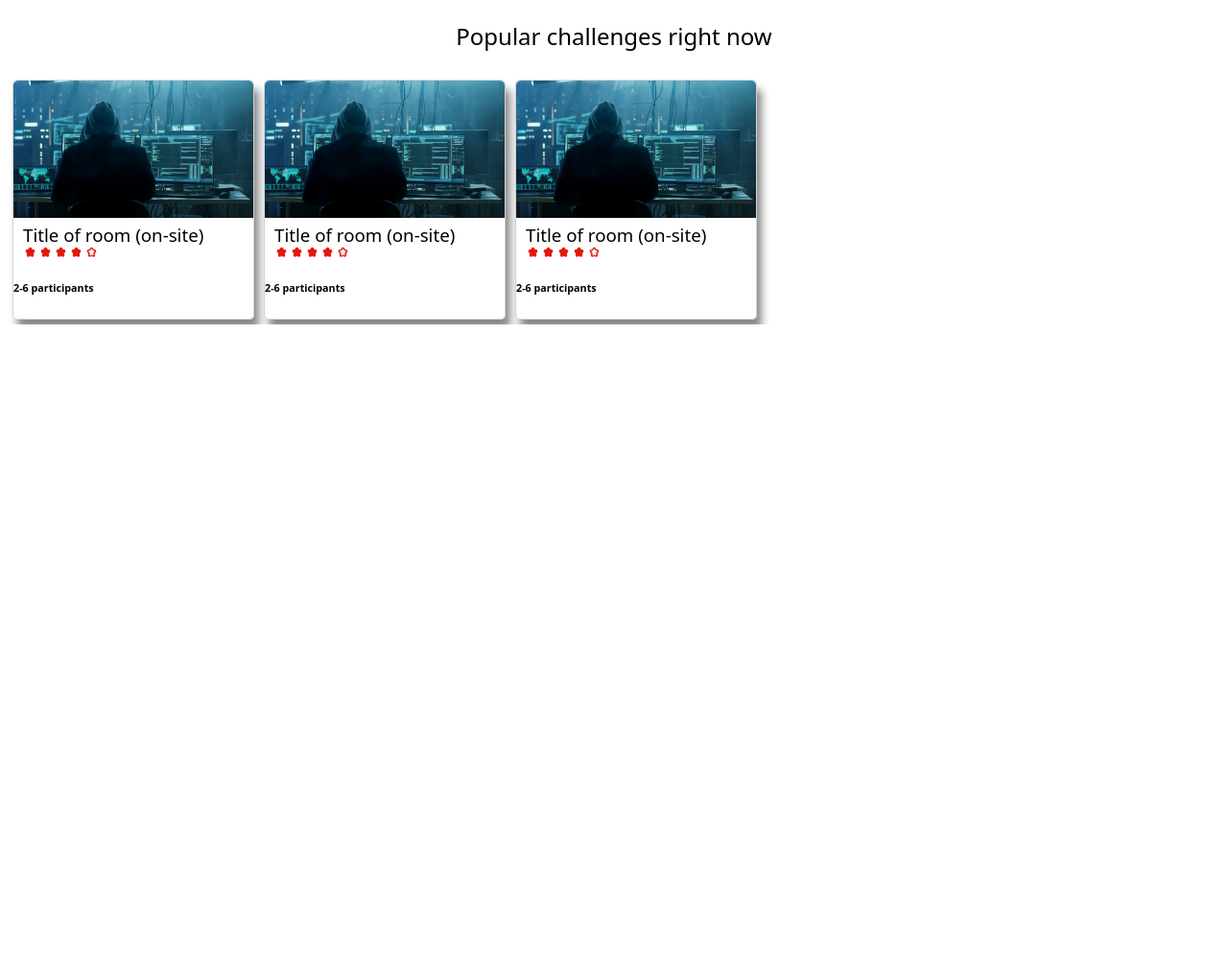
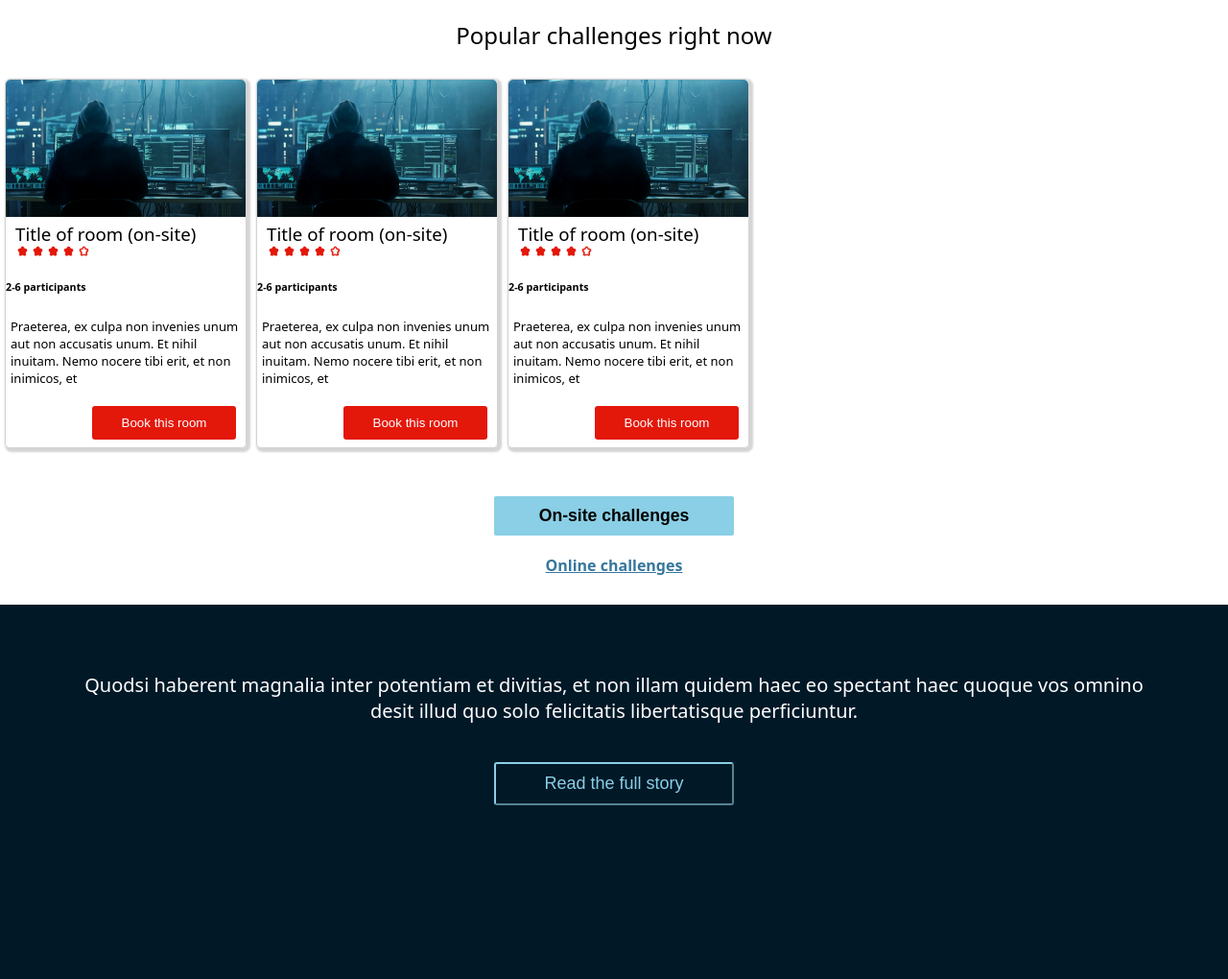
Before and after one commit to Tarupotter/Inlamning-EscapeRoom, a plain HTML site: page index.html in a window 1280 px wide. Shown: the part 1068-2088 px from the top of the page at 96% size. Before the commit the page ends 1414 px from the top, so only its background shows below. Drawn offline with Linux system fonts and the light colour scheme.

Commit message:
adding buttons,section with story and CSS

```diff
--- a/index.html
+++ b/index.html
@@ -10,7 +10,7 @@
 
 </head>
 
-<body>
+
 
     <body>
         <div class="container">
@@ -52,6 +52,24 @@
                             <img src="images/Star 5.png">
                         </div>
                         <h6>2-6 participants</h6>
+                        <p class="challenges_text">Praeterea, ex culpa non invenies unum aut non accusatis unum. Et nihil inuitam. Nemo nocere tibi erit, et non inimicos, et</p>
+                        <button class="booking_button">Book this room</button>
+
+                    </div>
+
+                    <div class="challenges">
+                        <img src="images/image 2.png">
+                        <h3>Title of room (on-site)</h3>
+                        <div class="stars">
+                            <img src="images/Star 3.png">
+                            <img src="images/Star 3.png">
+                            <img src="images/Star 3.png">
+                            <img src="images/Star 3.png">
+                            <img src="images/Star 5.png">
+                        </div>
+                        <div class="h6"><h6>2-6 participants</h6></div>
+                        <p class="challenges_text">Praeterea, ex culpa non invenies unum aut non accusatis unum. Et nihil inuitam. Nemo nocere tibi erit, et non inimicos, et</p>
+                        <button class="booking_button">Book this room</button>
 
                     </div>
 
@@ -66,21 +84,21 @@
                             <img src="images/Star 5.png">
                         </div>
                         <h6>2-6 participants</h6>
-                    </div>
-
-                    <div class="challenges">
-                        <img src="images/image 2.png">
-                        <h3>Title of room (on-site)</h3>
-                        <div class="stars">
-                            <img src="images/Star 3.png">
-                            <img src="images/Star 3.png">
-                            <img src="images/Star 3.png">
-                            <img src="images/Star 3.png">
-                            <img src="images/Star 5.png">
-                        </div>
-                        <h6>2-6 participants</h6>
+                        <p class="challenges_text">Praeterea, ex culpa non invenies unum aut non accusatis unum. Et nihil inuitam. Nemo nocere tibi erit, et non inimicos, et</p>
+                        <button class="booking_button">Book this room</button>
                     </div>
                 </div>
+
+                <button class="button1">On-site challenges</button>
+                <a class="link" href="">Online challenges</a>
+
+                <section class="section">
+                    <p>
+                        Quodsi haberent magnalia inter potentiam et divitias, et non illam quidem haec eo spectant haec quoque vos omnino desit illud quo solo felicitatis libertatisque perficiuntur.
+                    </p>
+
+                    <button>Read the full story</button>
+                </section>
 
 
 
--- a/main.css
+++ b/main.css
@@ -4,17 +4,22 @@
     font-family: system-ui, -apple-system, BlinkMacSystemFont, 'Segoe UI', Roboto, Oxygen, Ubuntu, Cantarell, 'Open Sans', 'Helvetica Neue', sans-serif;
 }
 
-body {}
+body {
+    margin: 0;
+    padding: 0;
+}
 
 .header {
     background: #011827;
-    height: 110px;
+    margin: 0;
+    padding: 0;
+    height: 100%;
     width: auto;
 }
 
 .logo-text {
     display: flex;
-    margin-top: 15px;
+    margin-top: 20px;
     margin-left: 15px;
 }
 
@@ -70,8 +75,8 @@ img {
 }
 
 .quote {
-margin:0;
-font-style: italic;
+    margin: 0;
+    font-style: italic;
 }
 
 .quote_name {
@@ -82,39 +87,34 @@ font-style: italic;
 }
 
 .pText {
-   text-align: center;
-   font-size: 24px;
+    text-align: center;
+    font-size: 24px;
 }
 
 .scroll {
     display: flex;
     flex-wrap: nowrap;
     overflow-x: auto;
-
-
 }
 
 .challenges {
     flex: 0 0 auto;
-    width:250px;
+    width: 250px;
     margin: 5px;
+    margin-bottom: 50px;
     border: 1px solid lightgray;
     border-radius: 5px;
-
-  box-shadow: 5px 10px 8px #888888;
-
-
+    box-shadow: 2px 2px 2px 2px#b8b5b594;
 }
 
 .challenges img {
-    border-radius: 5px 5px 0 0 ;
+    border-radius: 5px 5px 0 0;
     margin-bottom: 0;
-
 }
 
 .challenges h3 {
     margin: 0 0 0 10px;
-    font-weight:normal;
+    font-weight: normal;
 }
 
 .stars {
@@ -127,3 +127,48 @@ font-style: italic;
 .stars img {
     margin-right: 5px;
 }
+
+.challenges_text {
+    width: 240px;
+    margin: auto;
+    font-size: 13px;
+}
+
+.booking_button {
+    background-color: #E3170A;
+    color: white;
+    width: 150px;
+    border: none;
+    border-radius: 3px;
+    padding: 10px;
+    margin-left: 90px;
+    margin-top: 20px;
+    margin-bottom: 8px;
+}
+
+.section {
+    display: flex;
+    flex-direction: column;
+    height: 390px;
+    background-color: #011827;
+}
+
+.section p {
+    text-align: center;
+    align-self: center;
+    color: white;
+    width: 90%;
+    margin: 70px 0 40px;
+    font-size: 20px;
+}
+
+.section button {
+    align-self: center;
+    width: 250px;
+    padding: 10px;
+    color: #8ACFE5;
+    background-color: #011827;
+    border-color: #8ACFE5;
+    font-size: 18px;
+    border-radius: 3px;
+}
```
